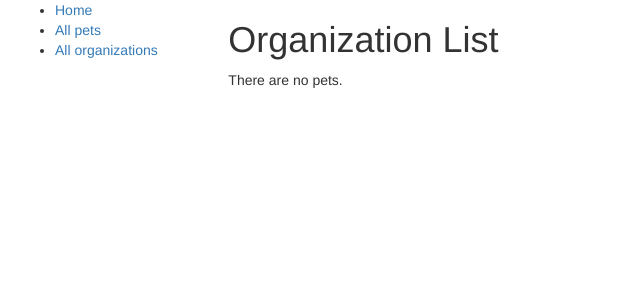
After one commit to robot-le/pet_adoption_website, a Django app: page /organizations/ in a window 1280 px wide. The commit adds this page. Shown: the top 300 px of the page, without its empty margins (0-640 px from the left). Run offline with Django 5.2, Linux system fonts and the light colour scheme; data that the repository does not hold is empty; some libraries are stand-ins or nearby versions.

Commit message:
Add organizations page

```diff
--- a/pets_listing/models.py
+++ b/pets_listing/models.py
@@ -90,6 +90,9 @@ class Organization(models.Model):
     def __str__(self):
         return self.name
 
+    def get_absolute_url(self):
+        return reverse('organization-detail', kwargs={'pk': self.pk})
+
 
 class City(models.Model):
     name = models.CharField(max_length=250)
--- a/pets_listing/templates/base.html
+++ b/pets_listing/templates/base.html
@@ -23,6 +23,7 @@
                 <ul class="sidebar-nav">
                     <li><a href="{% url 'index' %}">Home</a></li>
                     <li><a href="{% url 'pets' %}">All pets</a></li>
+                    <li><a href="{% url 'organizations' %}">All organizations</a></li>
 {#                    <li><a href="{% url 'authors' %}">All authors</a></li>#}
 {##}
 {#                    <br>#}
--- /dev/null
+++ b/pets_listing/templates/pets_listing/organization_list.html
@@ -0,0 +1,19 @@
+{% extends "base.html" %}
+
+{% block content %}
+    <h1>Organization List</h1>
+
+    {% if organization_list %}
+        <ul>
+
+            {% for organization in organization_list %}
+                <li>
+                    <a href="{{ organization.get_absolute_url }}">{{ organization.name }}</a> ({{ organization.owner.username }})
+                </li>
+            {% endfor %}
+
+        </ul>
+    {% else %}
+        <p>There are no pets.</p>
+    {% endif %}
+{% endblock %}
--- a/pets_listing/urls.py
+++ b/pets_listing/urls.py
@@ -6,4 +6,6 @@ urlpatterns = [
     re_path(r'^$', views.index, name='index'),
     re_path(r'pets/', views.PetListView.as_view(), name='pets'),
     re_path(r'^pet/(?P<pk>\d+)$', views.PetDetailView.as_view(), name='pet-detail'),
+    re_path(r'^organizations/', views.OrganizationListView.as_view(), name='organizations'),
+    re_path(r'^organization/(?P<pk>\d+)$', views.OrganizationDetailView.as_view(), name='organization-detail'),
 ]
--- a/pets_listing/views.py
+++ b/pets_listing/views.py
@@ -1,7 +1,7 @@
 from django.shortcuts import render
 from django.views import generic
 from .models import (
-    Pet,
+    Pet, Organization,
 )
 
 
@@ -16,3 +16,12 @@ class PetListView(generic.ListView):
 
 class PetDetailView(generic.DetailView):
     model = Pet
+
+
+class OrganizationListView(generic.ListView):
+    model = Organization
+    paginate_by = 2
+
+
+class OrganizationDetailView(generic.DetailView):
+    model = Organization
```
